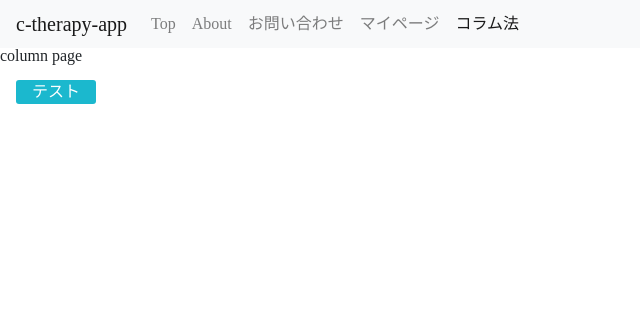
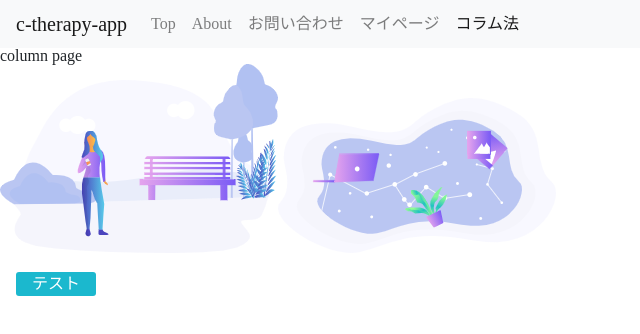
Before and after one commit to poezoo/c-column-app, a React app: page /column in a window 1280 px wide. Shown: the top 334 px of the page, without its empty margins (0-640 px from the left). Built offline with nearby package versions, Linux system fonts and the light colour scheme; no server answers; sample sign-in values are in the browser's storage.

Commit message:
Imageファイルの追加

```diff
--- /dev/null
+++ b/src/@types/d.ts
@@ -0,0 +1 @@
+declare module '*.png';
--- /dev/null
+++ b/src/images/index.ts
@@ -0,0 +1,9 @@
+import img_column from './img_column.png';
+import img_night_sky from './img_night_sky.png';
+
+const images = {
+  img_column,
+  img_night_sky,
+};
+
+export default images;
--- a/src/pages/Column.tsx
+++ b/src/pages/Column.tsx
@@ -1,8 +1,16 @@
 import * as React from 'react';
 import { Button } from '../components/commons/Button';
-export const Column: React.FC = () => (
-  <section>
-    <h1>column page</h1>
-    <Button variant="primary">テスト</Button>
-  </section>
-);
+import images from '../images/index';
+export const Column: React.FC = () => {
+  return (
+    <section>
+      <h1>column page</h1>
+      <div>
+        <img src={images.img_column} />
+        <img src={images.img_night_sky} />
+      </div>
+
+      <Button variant="primary">テスト</Button>
+    </section>
+  );
+};
```
Also changed, not shown: src/images/img_column.png (added), src/images/img_night_sky.png (added).
